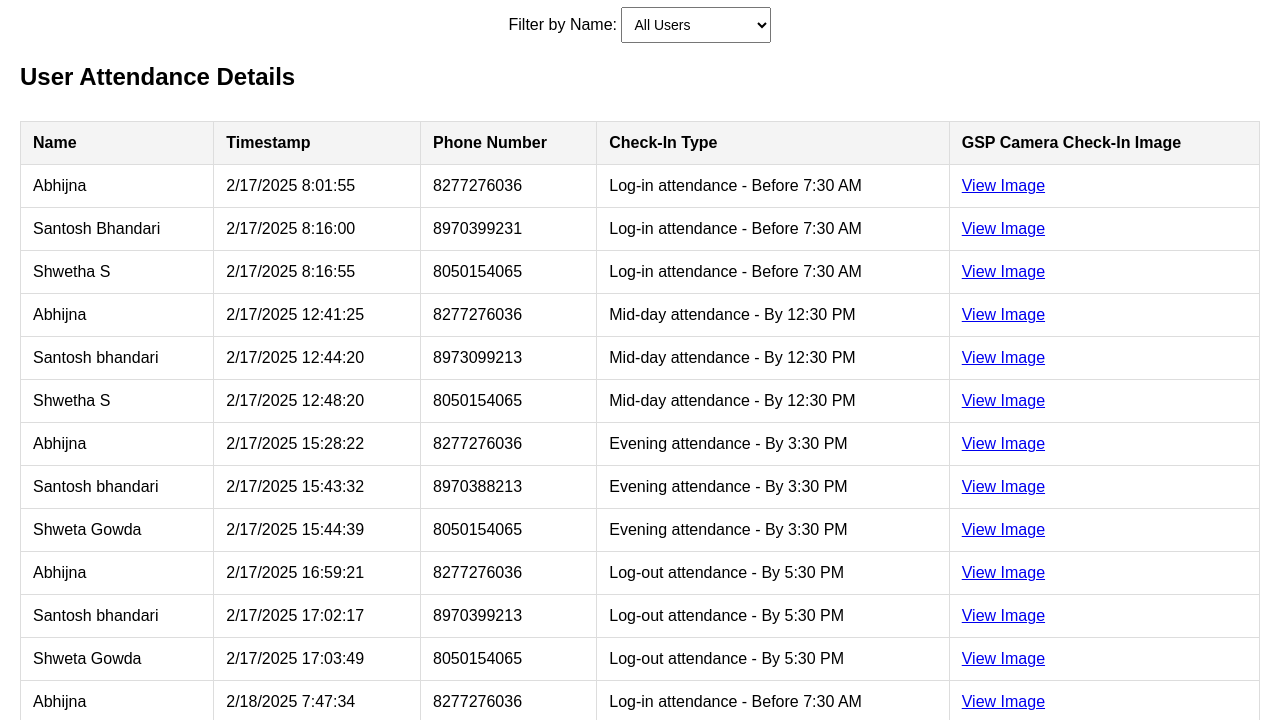
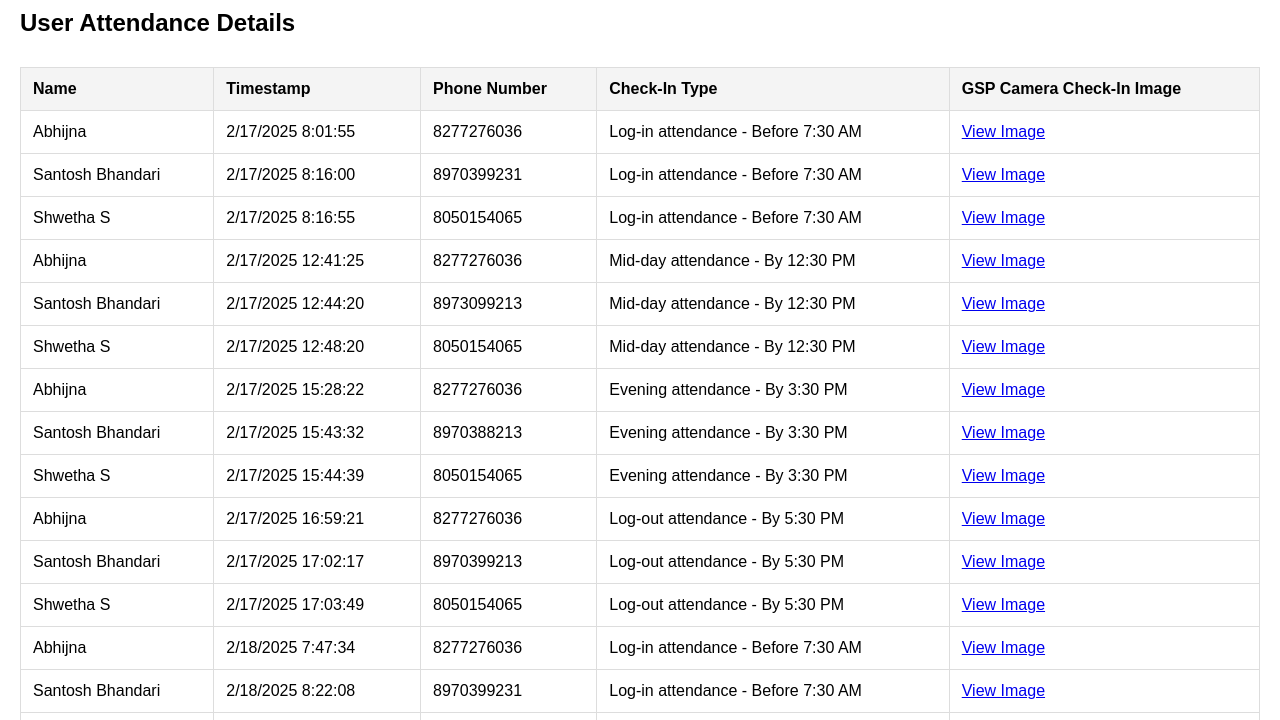
Before and after one commit to shrey-sr04/attendance-dashboard-fls, a plain HTML site: page index.html in a window 1280 px wide. Shown: the part 219-939 px from the top of the page. Drawn offline with Linux system fonts and the light colour scheme.

Commit message:
Update index.html

```diff
--- a/index.html
+++ b/index.html
@@ -98,19 +98,19 @@ const data = [
     { timestamp: "2/17/2025 8:16:00", name: "Santosh Bhandari", phone: "8970399231", checkInType: "Log-in attendance - Before 7:30 AM", imageLink: "https://drive.google.com/open?id=1kceZXG0CqzBSz_moxX1GzEXJNb9TIfVR" },
     { timestamp: "2/17/2025 8:16:55", name: "Shwetha S", phone: "8050154065", checkInType: "Log-in attendance - Before 7:30 AM", imageLink: "https://drive.google.com/open?id=1HHbZGkDAUBw5N0ltTOBjOxVeJ00pAsQR" },
     { timestamp: "2/17/2025 12:41:25", name: "Abhijna", phone: "8277276036", checkInType: "Mid-day attendance - By 12:30 PM", imageLink: "https://drive.google.com/open?id=1p1lL5XgMzYQCDqsMBpIGiHGuQ1hUVP54" },
-    { timestamp: "2/17/2025 12:44:20", name: "Santosh bhandari", phone: "8973099213", checkInType: "Mid-day attendance - By 12:30 PM", imageLink: "https://drive.google.com/open?id=1CjsO9taNc5F0_bQtM4OvHGcvlFeme5TN" },
+    { timestamp: "2/17/2025 12:44:20", name: "Santosh Bhandari", phone: "8973099213", checkInType: "Mid-day attendance - By 12:30 PM", imageLink: "https://drive.google.com/open?id=1CjsO9taNc5F0_bQtM4OvHGcvlFeme5TN" },
     { timestamp: "2/17/2025 12:48:20", name: "Shwetha S", phone: "8050154065", checkInType: "Mid-day attendance - By 12:30 PM", imageLink: "https://drive.google.com/open?id=1ncd3uWk4Vwndi3Sarfbbh8QMIv7JCCSe" },
     { timestamp: "2/17/2025 15:28:22", name: "Abhijna", phone: "8277276036", checkInType: "Evening attendance - By 3:30 PM", imageLink: "https://drive.google.com/open?id=1xVjz0WtntBrvM5cqMUwQwCPTsklUFSqS" },
-    { timestamp: "2/17/2025 15:43:32", name: "Santosh bhandari", phone: "8970388213", checkInType: "Evening attendance - By 3:30 PM", imageLink: "https://drive.google.com/open?id=13xFMJvWawov1XdJsZ2z4kVW0uPo9eAy5" },
-    { timestamp: "2/17/2025 15:44:39", name: "Shweta Gowda", phone: "8050154065", checkInType: "Evening attendance - By 3:30 PM", imageLink: "https://drive.google.com/open?id=1c2koD2l40YzvA68PaoBO6Dd_rWEKza89" },
+    { timestamp: "2/17/2025 15:43:32", name: "Santosh Bhandari", phone: "8970388213", checkInType: "Evening attendance - By 3:30 PM", imageLink: "https://drive.google.com/open?id=13xFMJvWawov1XdJsZ2z4kVW0uPo9eAy5" },
+    { timestamp: "2/17/2025 15:44:39", name: "Shwetha S", phone: "8050154065", checkInType: "Evening attendance - By 3:30 PM", imageLink: "https://drive.google.com/open?id=1c2koD2l40YzvA68PaoBO6Dd_rWEKza89" },
     { timestamp: "2/17/2025 16:59:21", name: "Abhijna", phone: "8277276036", checkInType: "Log-out attendance - By 5:30 PM", imageLink: "https://drive.google.com/open?id=1ftxVzCStOz15o-hsajzbVPIpHZmV4aRh" },
-    { timestamp: "2/17/2025 17:02:17", name: "Santosh bhandari", phone: "8970399213", checkInType: "Log-out attendance - By 5:30 PM", imageLink: "https://drive.google.com/open?id=1mL6yRDN8cPUYcT6ApGhndJfw7eJ3dMJ7" },
-    { timestamp: "2/17/2025 17:03:49", name: "Shweta Gowda", phone: "8050154065", checkInType: "Log-out attendance - By 5:30 PM", imageLink: "https://drive.google.com/open?id=1CiHzOdN44jeFhrfcWljlXWaYblqf3B0A" },
+    { timestamp: "2/17/2025 17:02:17", name: "Santosh Bhandari", phone: "8970399213", checkInType: "Log-out attendance - By 5:30 PM", imageLink: "https://drive.google.com/open?id=1mL6yRDN8cPUYcT6ApGhndJfw7eJ3dMJ7" },
+    { timestamp: "2/17/2025 17:03:49", name: "Shwetha S", phone: "8050154065", checkInType: "Log-out attendance - By 5:30 PM", imageLink: "https://drive.google.com/open?id=1CiHzOdN44jeFhrfcWljlXWaYblqf3B0A" },
     { timestamp: "2/18/2025 7:47:34", name: "Abhijna", phone: "8277276036", checkInType: "Log-in attendance - Before 7:30 AM", imageLink: "https://drive.google.com/open?id=1AHagjNlFzhXYTYMh04G-GomUaKAQ7t6B" },
     { timestamp: "2/18/2025 8:22:08", name: "Santosh Bhandari", phone: "8970399231", checkInType: "Log-in attendance - Before 7:30 AM", imageLink: "https://drive.google.com/open?id=1HBOwTotTvrmMMwKuJZTr9aJvNyzpx1Y4" },
     { timestamp: "2/18/2025 12:59:29", name: "Abhijna", phone: "8277276036", checkInType: "Mid-day attendance - By 12:30 PM", imageLink: "https://drive.google.com/open?id=1MfuYJ4LlBradUydXeov7J3DBQ7Sztvx7" },
-    { timestamp: "2/18/2025 13:00:58", name: "Santosh", phone: "8970399231", checkInType: "Mid-day attendance - By 12:30 PM", imageLink: "https://drive.google.com/open?id=1u2-MCm299c4Ohm5z5mBRftAZJZ7ZqFlu" },
-    { timestamp: "2/18/2025 13:01:50", name: "Shweta Gowda", phone: "8050154065", checkInType: "Mid-day attendance - By 12:30 PM", imageLink: "https://drive.google.com/open?id=1lE3CSGcThz7xiBqvFfq9CGYI5iNTC90v" }
+    { timestamp: "2/18/2025 13:00:58", name: "Santosh Bhandari", phone: "8970399231", checkInType: "Mid-day attendance - By 12:30 PM", imageLink: "https://drive.google.com/open?id=1u2-MCm299c4Ohm5z5mBRftAZJZ7ZqFlu" },
+    { timestamp: "2/18/2025 13:01:50", name: "Shwetha S", phone: "8050154065", checkInType: "Mid-day attendance - By 12:30 PM", imageLink: "https://drive.google.com/open?id=1lE3CSGcThz7xiBqvFfq9CGYI5iNTC90v" }
 ];
 
 // Populate the Filter dropdown dynamically with unique names
```
